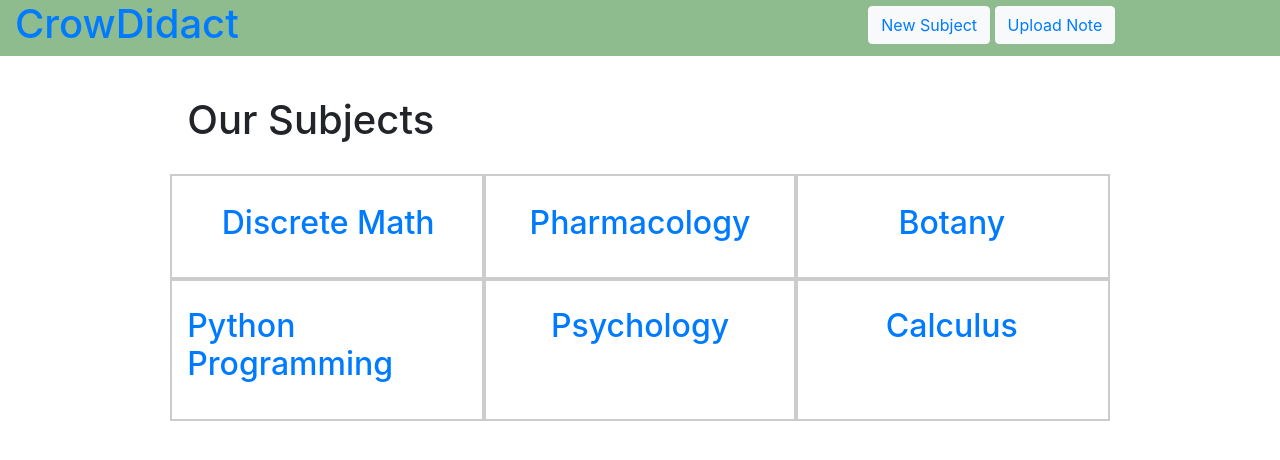
After one commit to knat01/CrowDidact, a Django app: page / in a window 1280 px wide. The commit adds this page. Shown: the top 460 px of the page. Run offline with Django 3.2, Linux system fonts and the light colour scheme; data comes from the database, SQL or seed files in the repository; both versions use the stored data as it was after the commit; some libraries are stand-ins or nearby versions.

Commit message:
autogenerated examples & small fixes

```diff
--- a/crowDidact/urls.py
+++ b/crowDidact/urls.py
@@ -24,7 +24,7 @@ from django.contrib.staticfiles.urls import staticfiles_urlpatterns
 
 urlpatterns = [
     path('admin/', admin.site.urls),
-    path('learningMaterial/', include(learning_urls))
+    path('', include(learning_urls))
 ]
 urlpatterns += staticfiles_urlpatterns()
 urlpatterns += static(settings.MEDIA_URL, document_root=settings.MEDIA_ROOT)
--- a/learningMaterial/templates/base.html
+++ b/learningMaterial/templates/base.html
@@ -170,8 +170,8 @@
         <div class="col-sm-4">
         </div>
         <div class="col-sm-4" style="justify-content: right;">
-          <button type="button" class="btn btn-light" style="margin-top: 1.5%;"><a href="/learningMaterial/new">New Subject</a></button>
-          <button type="button" class="btn btn-light" style="margin-top: 1.5%;"><a href="/learningMaterial/upload">Upload Note</a></button>
+          <button type="button" class="btn btn-light" style="margin-top: 1.5%;"><a href="/new">New Subject</a></button>
+          <button type="button" class="btn btn-light" style="margin-top: 1.5%;"><a href="/upload">Upload Note</a></button>
         </div>
 
     </div>
--- /dev/null
+++ b/learningMaterial/templates/index.html
@@ -0,0 +1,25 @@
+{% extends "base.html" %}
+{% block content %}
+
+<br/>
+    <h1>Our Subjects</h1>
+    <br/>
+
+<div class="row">
+
+
+
+    {% for subject in subs %}
+    <div class="col-sm-4 d-flex justify-content-center" style="padding-top: 3%; padding-bottom: 3%; outline: 2px solid #ccc; justify-content: center;">
+        <h2><a href="/subjects/{{subject.name}}">{{ subject.humanRead }}</a></h2>
+    </div>
+
+    {% endfor %}
+
+
+
+
+</div>
+
+
+{% endblock content %}
--- a/learningMaterial/templates/subject.html
+++ b/learningMaterial/templates/subject.html
@@ -34,7 +34,7 @@
         </a>
         <br />
         <button class="btn btn-primary">Like</button>
-        Lecture note title
+        {{ note.humanRead }}
       </div>
 
     {% endfor %}
--- a/learningMaterial/urls.py
+++ b/learningMaterial/urls.py
@@ -2,9 +2,9 @@ from django.urls import path
 from . import views
 
 urlpatterns = [
-    path('', views.subject, name='subject'),
     path('subjects/<str:subjectStr>/', views.subject, name='subjectPlus'),
     path('upload/', views.upload, name='upload'),
     path('new/', views.newSubject, name='newSubject'),
     path('notes/<str:noteStr>/', views.note, name='note'),
+    path('', views.index, name='index')
 ]
--- a/learningMaterial/views.py
+++ b/learningMaterial/views.py
@@ -12,8 +12,11 @@ sub = Subject.objects.all().first()
 
 def subject(request, subjectStr):
     if subjectStr:
-        sub = Subject.objects.get(name__icontains=subjectStr)
+        sub = Subject.objects.get(name__iexact=subjectStr)
     return render(request,"subject.html",{"subject":sub})
+
+def index(request):
+    return render(request,'index.html',{"subs":Subject.objects.all})
 
 def note(request, noteStr):
     note = LectureNote.objects.get(title__iexact=noteStr)
@@ -31,7 +34,7 @@ def upload(request):
 
 
 
-            return HttpResponseRedirect(reverse(subject, args=[form.cleaned_data["subject"].name.split(' ', 1)[0]]))
+            return HttpResponseRedirect(reverse(subject, args=[form.cleaned_data["subject"].name.replace(' ','_')]))
 
     else:
         form = uploadNoteForm()
@@ -68,7 +71,7 @@ def newSubject(request):
                     lec = YoutubeVideo(subject=obj,link=video["url"], favorites=0)
                     lec.save()
 
-            return HttpResponseRedirect(reverse(subject, args=[form.cleaned_data['name']]))
+            return HttpResponseRedirect(reverse(subject, args=[form.cleaned_data['name'].replace(' ','_')]))
 
     else:
         form = createSubjectForm()
```
Also changed, not shown: db.sqlite3, media/Mathematics_6o0HINi.PNG (added).
